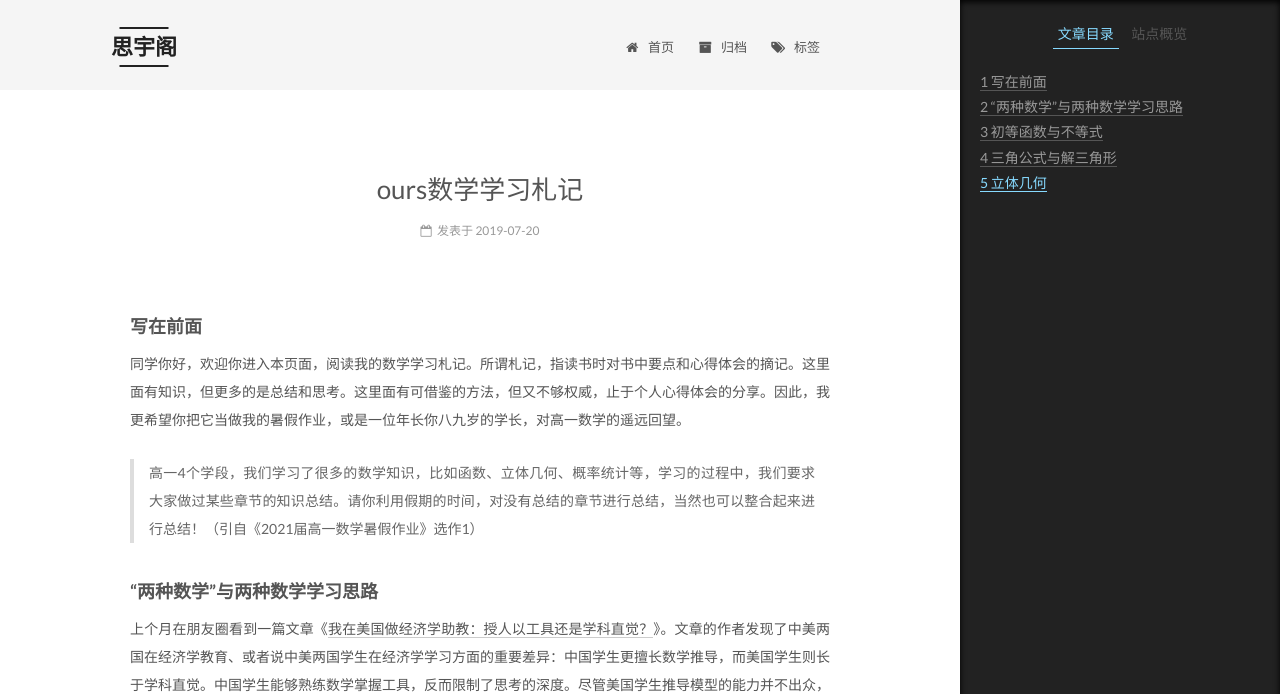
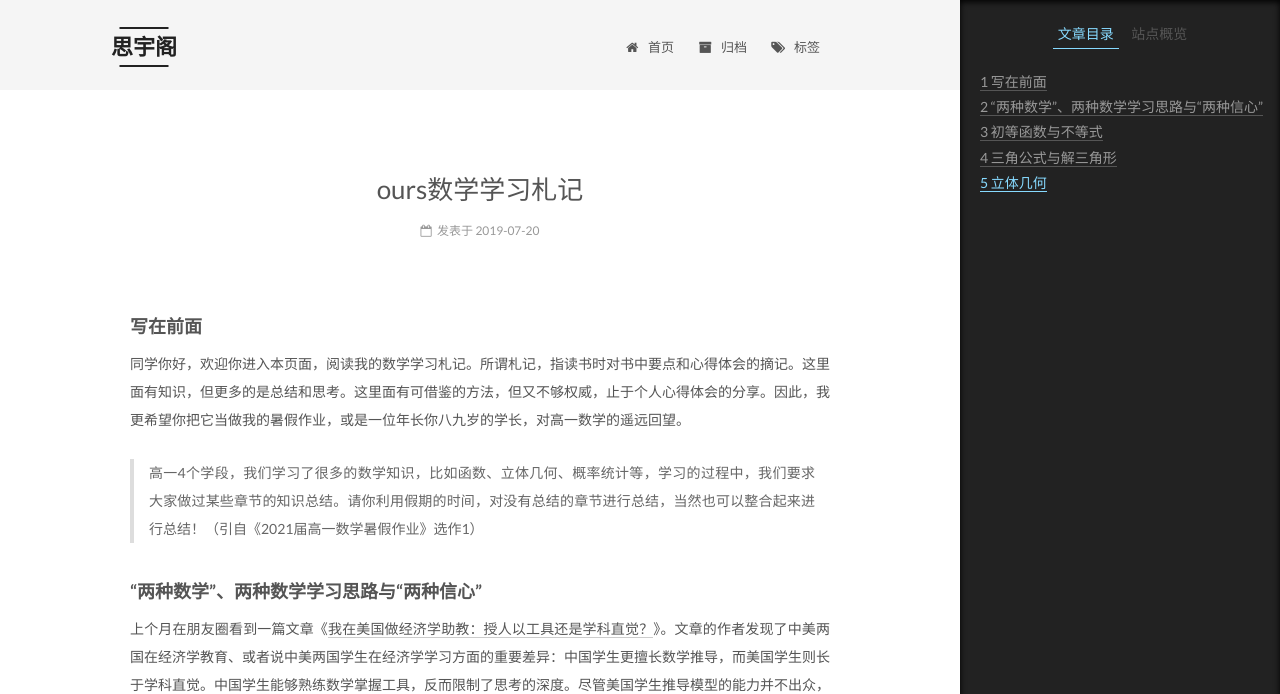
Before and after one commit to ourspolitique/ourspolitique.github.io, a Jekyll site: the page built from _posts/2019-07-09-mathematiques.md, in a window 1280 px wide. Shown: the top 694 px of the page. Built offline with Jekyll 4.4.1, drawn with Linux system fonts in a browser that asks for light colours.

Commit message:
Update 2019-07-09-mathematiques.md

```diff
--- a/_posts/2019-07-09-mathematiques.md
+++ b/_posts/2019-07-09-mathematiques.md
@@ -10,7 +10,7 @@ tags:
 <!-- more -->
 > 高一4个学段，我们学习了很多的数学知识，比如函数、立体几何、概率统计等，学习的过程中，我们要求大家做过某些章节的知识总结。请你利用假期的时间，对没有总结的章节进行总结，当然也可以整合起来进行总结！（引自《2021届高一数学暑假作业》选作1）
 
-#### “两种数学”与两种数学学习思路
+#### “两种数学”、两种数学学习思路与“两种信心”
 
 上个月在朋友圈看到一篇文章《[我在美国做经济学助教：授人以工具还是学科直觉？](https://mp.weixin.qq.com/s/HXFCIbfVgs-kKAjYFC6yRw)》。文章的作者发现了中美两国在经济学教育、或者说中美两国学生在经济学学习方面的重要差异：中国学生更擅长数学推导，而美国学生则长于学科直觉。中国学生能够熟练数学掌握工具，反而限制了思考的深度。尽管美国学生推导模型的能力并不出众，但在分析经济学问题时往往能切中肯綮。在讨论经济学模型的时候，他们关注的不是推导过程，而是模型的假设背后有哪些经济学含义，是否能够准确把握问题的核心，等等。
 
```
